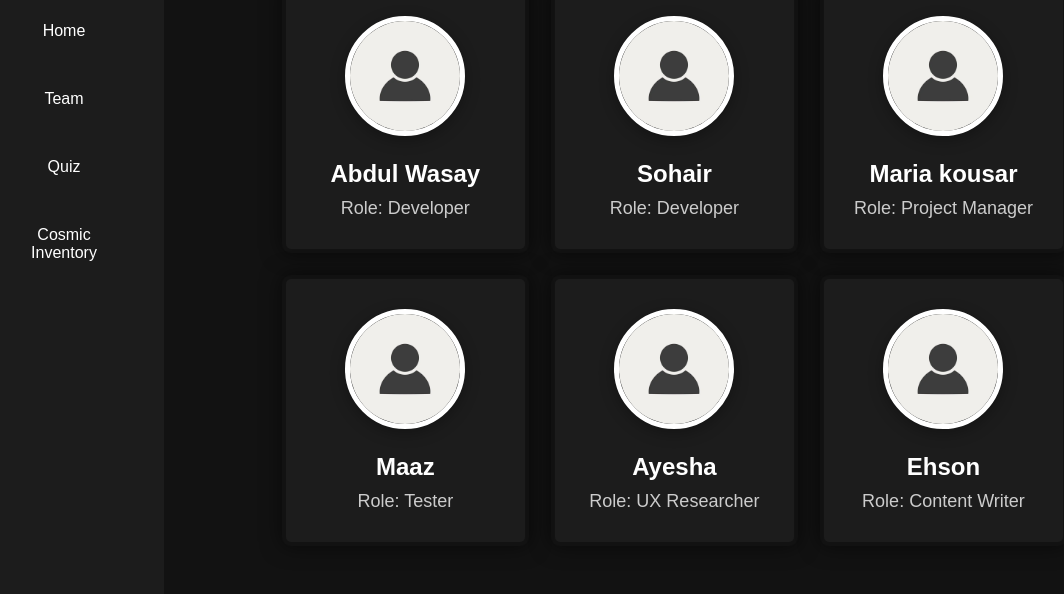
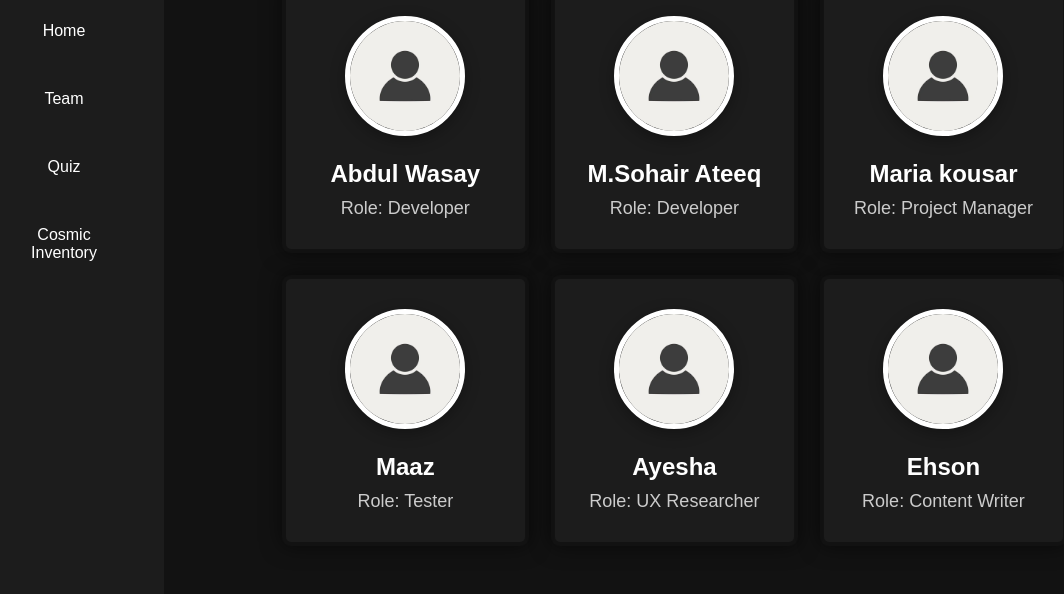
Before and after one commit to SohairAteeq/Final-Space-App, a plain HTML site: page Space app/team.html in a window 1280 px wide. Shown: the part 136-730 px from the top of the page, without its empty margins (36-1100 px from the left). Drawn offline with Linux system fonts and the light colour scheme.

Commit message:
Update team.html

```diff
--- a/Space app/team.html
+++ b/Space app/team.html
@@ -29,7 +29,7 @@
     </div>
     <div class="team-member" style="--border-color: linear-gradient(45deg, #00ffcc, #0099ff);">
       <img src="./images/profile.webp" alt="Member 2" class="team-photo">
-      <h3>Sohair</h3>
+      <h3>M.Sohair Ateeq</h3>
       <p>Role: Developer</p>
     </div>
     <div class="team-member" style="--border-color: linear-gradient(45deg, #ff00ff, #ff66cc);">
```
